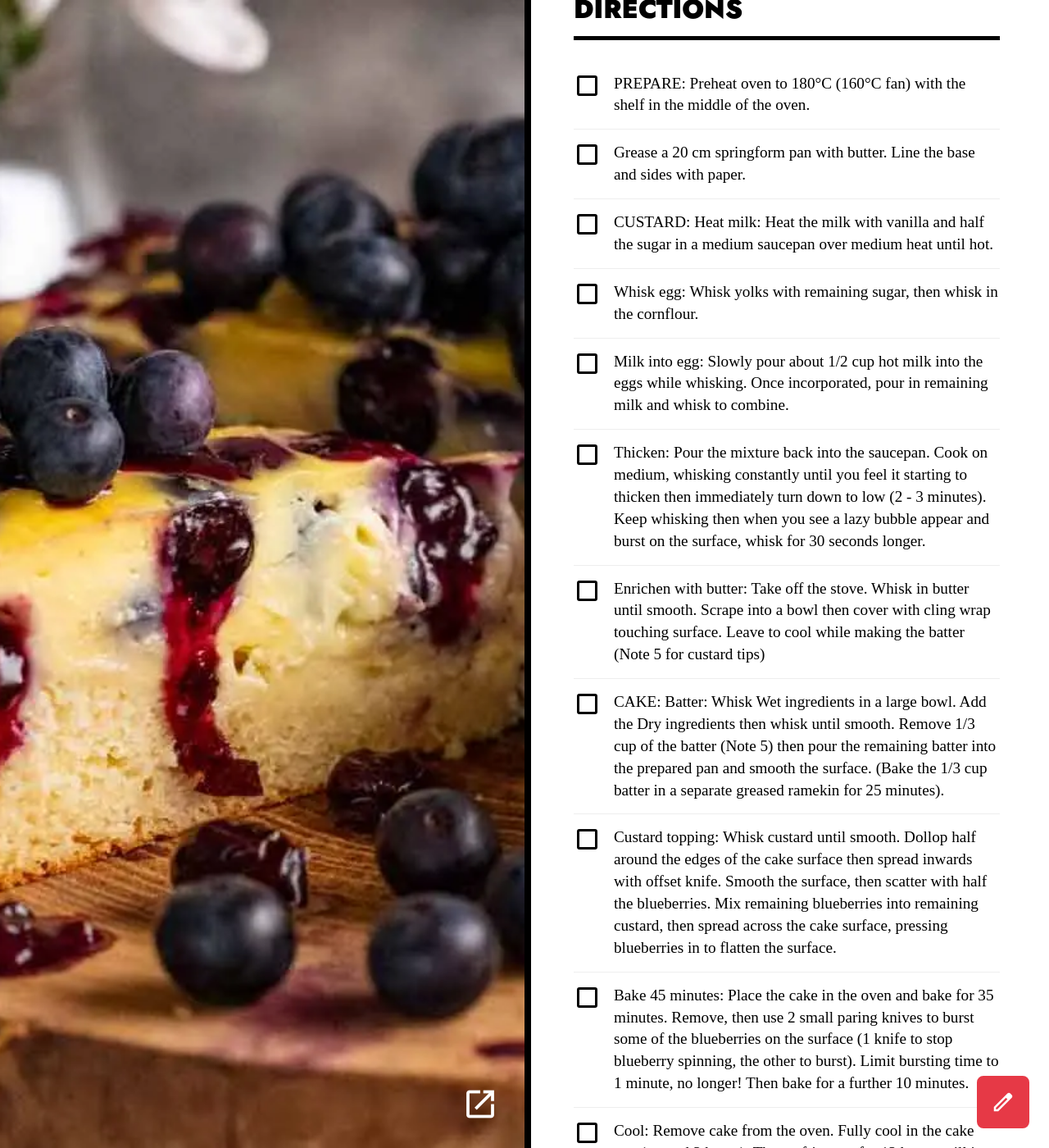
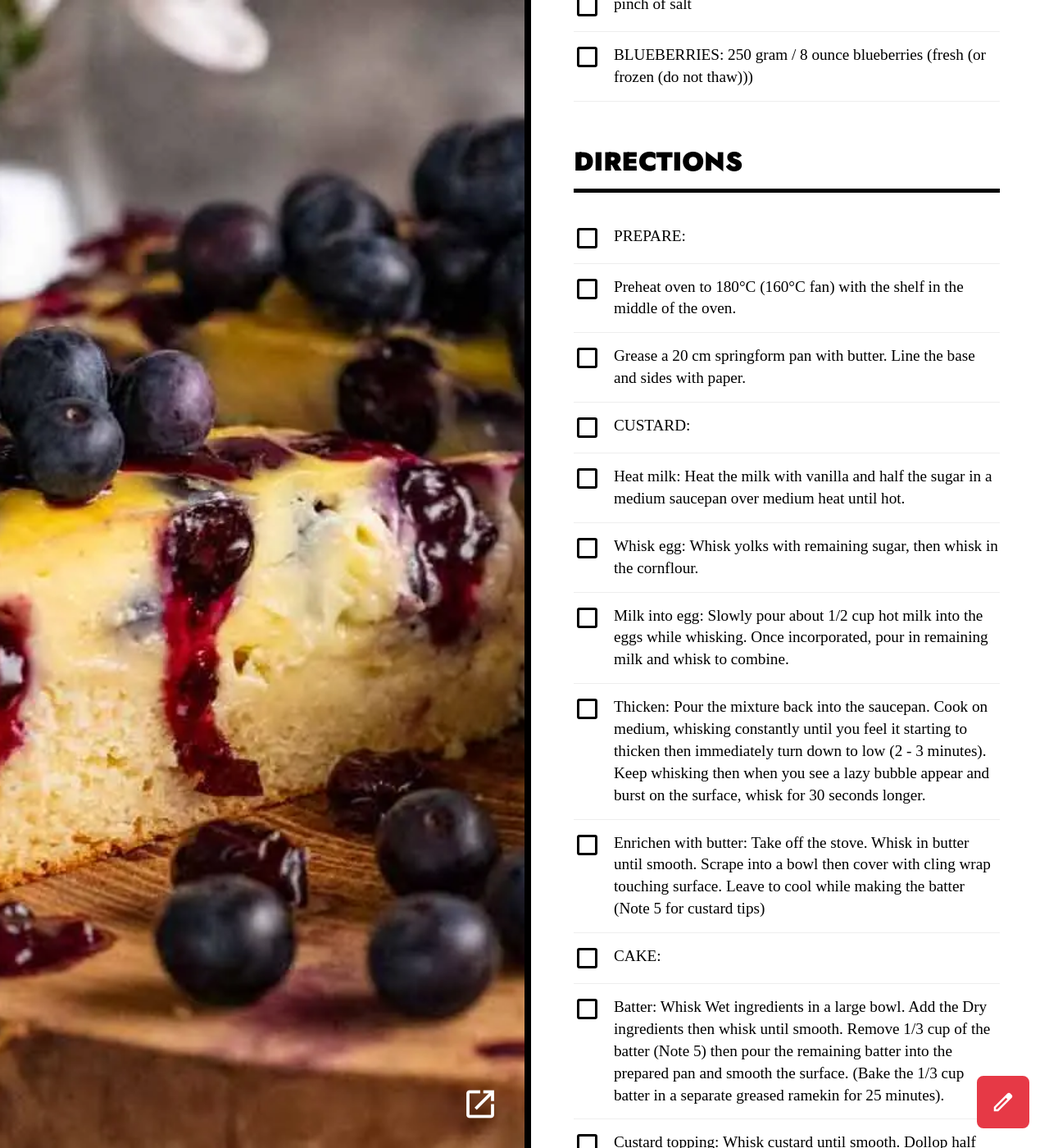
Before and after one commit to amp800/chowdown, a Jekyll site: the page built from _recipes/blueberry-custard-cake.md, in a window 1280 px wide and 1400 px high, scrolled down 1848 px. Shown: the whole window at 82% size. Built offline with Jekyll 4.4.1, drawn with Linux system fonts in a browser that asks for light colours; some of the changed text lies outside the part shown.

Commit message:
Edit recipe _recipes/blueberry-custard-cake.md

```diff
--- a/_recipes/blueberry-custard-cake.md
+++ b/_recipes/blueberry-custard-cake.md
@@ -12,27 +12,32 @@ description: A vanilla cake with custard baked into it, studded with bursting bl
 yield: 12 servings
 prep_time: '15'
 ingredients:
+- 'CUSTARD:'
 - 1 1/2 cups milk (full fat)
 - 1 teaspoon vanilla bean paste ((or extract))
 - 1/3 cup superfine/caster sugar ((note 1))
 - 1/4 cup / 60 gram egg yolks (~4 large eggs) ((note 2))
 - 3 1/2 tablespoon cornflour / cornstarch
 - 30 gram / 2 tablespoon unsalted butter (cold, cut into 1 cm / 1/2" cubes)
+- 'CAKE - WET:'
 - 1/2 cup superfine/caster sugar ((note 1))
 - 1/4 cup canola oil ((or other neutral oil))
 - 1 large egg ((note 3))
 - 1/2 cup plain yogurt ((note 4))
 - 1/2 teaspoon vanilla extract
 - 2 teaspoon lemon zest (finely grated (1 large lemon))
+- 'CAKE - DRY:'
 - 1 cup flour (plain / all-purpose)
 - 2 teaspoon baking powder
 - pinch of salt
-- 250 gram / 8 ounce blueberries (fresh (or frozen (do not thaw)))
+- 'BLUEBERRIES: 250 gram / 8 ounce blueberries (fresh (or frozen (do not thaw)))'
 # ---
 directions:
-- 'PREPARE: Preheat oven to 180°C (160°C fan) with the shelf in the middle of the oven.'
+- 'PREPARE:'
+- Preheat oven to 180°C (160°C fan) with the shelf in the middle of the oven.
 - Grease a 20 cm springform pan with butter. Line the base and sides with paper.
-- 'CUSTARD: Heat milk: Heat the milk with vanilla and half the sugar in a medium saucepan over medium heat until hot.'
+- 'CUSTARD:'
+- 'Heat milk: Heat the milk with vanilla and half the sugar in a medium saucepan over medium heat until hot.'
 - 'Whisk egg: Whisk yolks with remaining sugar, then whisk in the cornflour.'
 - 'Milk into egg: Slowly pour about 1/2 cup hot milk into the eggs while whisking. Once incorporated, pour in remaining milk
   and whisk to combine.'
@@ -41,9 +46,10 @@ directions:
   surface, whisk for 30 seconds longer.'
 - 'Enrichen with butter: Take off the stove. Whisk in butter until smooth. Scrape into a bowl then cover with cling wrap touching
   surface. Leave to cool while making the batter (Note 5 for custard tips)'
-- 'CAKE: Batter: Whisk Wet ingredients in a large bowl. Add the Dry ingredients then whisk until smooth. Remove 1/3 cup of
-  the batter (Note 5) then pour the remaining batter into the prepared pan and smooth the surface. (Bake the 1/3 cup batter
-  in a separate greased ramekin for 25 minutes).'
+- 'CAKE:'
+- 'Batter: Whisk Wet ingredients in a large bowl. Add the Dry ingredients then whisk until smooth. Remove 1/3 cup of the batter
+  (Note 5) then pour the remaining batter into the prepared pan and smooth the surface. (Bake the 1/3 cup batter in a separate
+  greased ramekin for 25 minutes).'
 - 'Custard topping: Whisk custard until smooth. Dollop half around the edges of the cake surface then spread inwards with
   offset knife. Smooth the surface, then scatter with half the blueberries. Mix remaining blueberries into remaining custard,
   then spread across the cake surface, pressing blueberries in to flatten the surface.'
```
